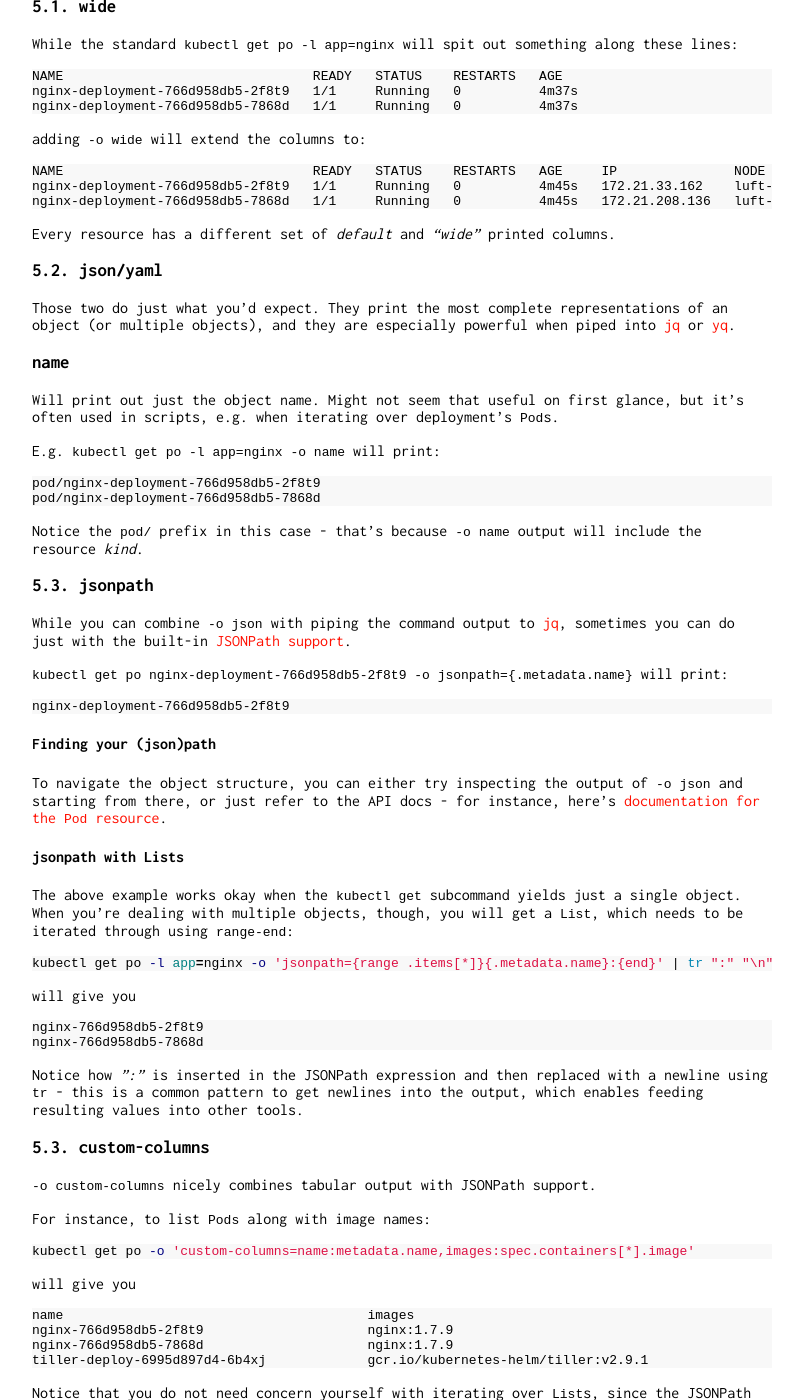
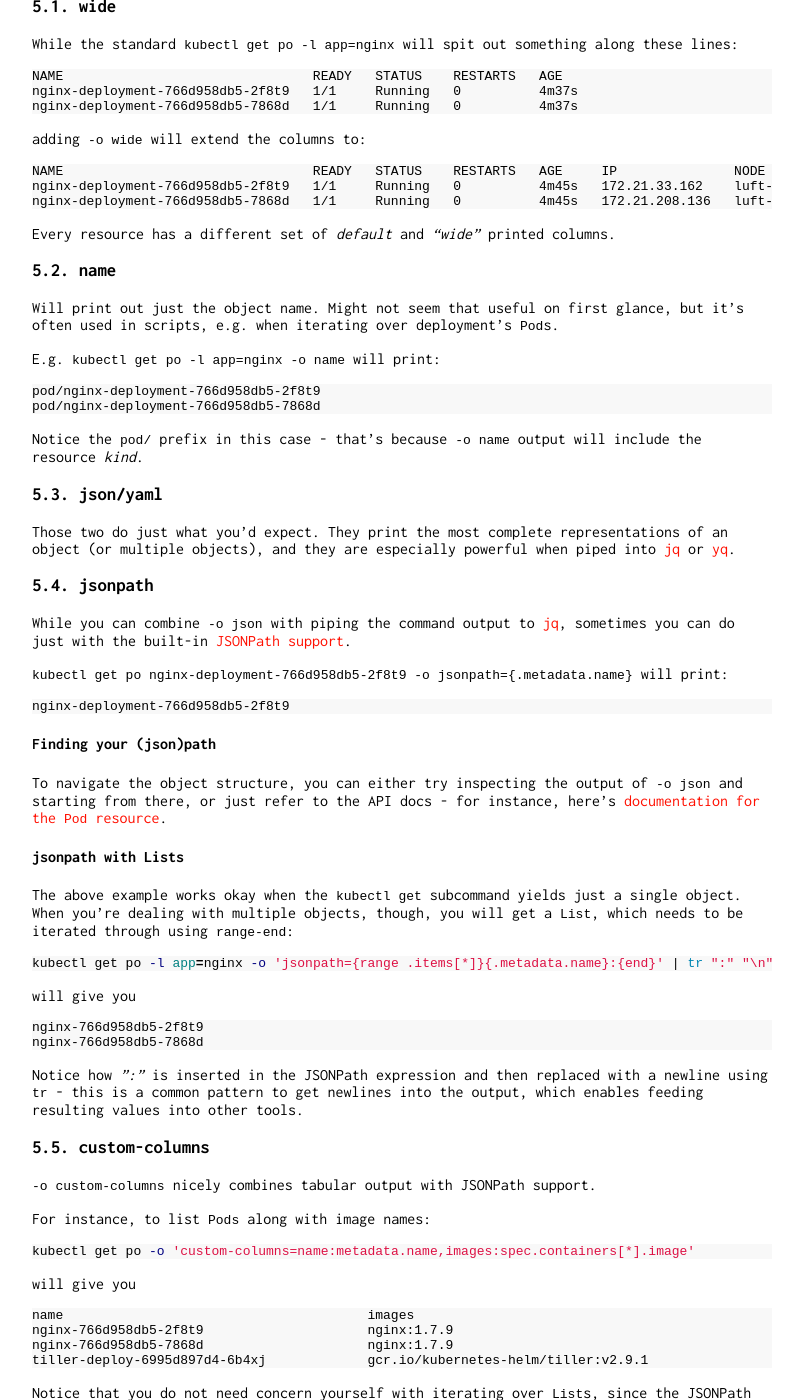
Before and after one commit to petr-k/petr-k.github.io, a Jekyll site: the page built from _posts/2019-01-06-kubernetes-tips-and-tricks-part-1-kubectl.md, in a window 1280 px wide and 1400 px high, scrolled down 2460 px. Shown: the whole window, without its empty margins (238-1041 px from the left). Built offline with Jekyll 4.4.1, drawn with Linux system fonts in a browser that asks for light colours; some of the changed lines change nothing that is shown.

Commit message:
Minor fixes

```diff
--- a/_posts/2019-01-06-kubernetes-tips-and-tricks-part-1-kubectl.md
+++ b/_posts/2019-01-06-kubernetes-tips-and-tricks-part-1-kubectl.md
@@ -153,12 +153,7 @@ nginx-deployment-766d958db5-7868d   1/1     Running   0          4m45s   172.21.
 
 Every resource has a different set of _default_ and _"wide"_ printed columns.
 
-### 5.2. json/yaml
-Those two do just what you'd expect. They print the most complete representations
-of an object (or multiple objects), and they are especially powerful when
-piped into [jq](https://stedolan.github.io/jq/) or [yq](https://github.com/mikefarah/yq).
-
-### name
+### 5.2. name
 Will print out just the object name. Might not seem that useful on first glance,
 but it's often used in scripts, e.g. when iterating over deployment's `Pod`s.
 
@@ -172,7 +167,12 @@ pod/nginx-deployment-766d958db5-7868d
 Notice the `pod/` prefix in this case - that's because `-o name` output will
 include the resource _kind_.
 
-### 5.3. jsonpath
+### 5.3. json/yaml
+Those two do just what you'd expect. They print the most complete representations
+of an object (or multiple objects), and they are especially powerful when
+piped into [jq](https://stedolan.github.io/jq/) or [yq](https://github.com/mikefarah/yq).
+
+### 5.4. jsonpath
 While you can combine `-o json` with piping the command output
 to [jq](https://stedolan.github.io/jq/), sometimes you can do just with the
 built-in [JSONPath support](https://kubernetes.io/docs/reference/kubectl/jsonpath/).
@@ -206,7 +206,7 @@ Notice how _":"_ is inserted in the JSONPath expression and then replaced with a
 newline using `tr` - this is a common pattern to get newlines into the output,
 which enables feeding resulting values into other tools.
 
-### 5.3. custom-columns
+### 5.5. custom-columns
 `-o custom-columns` nicely combines tabular output with JSONPath support.
 
 For instance, to list `Pods` along with image names:
```
